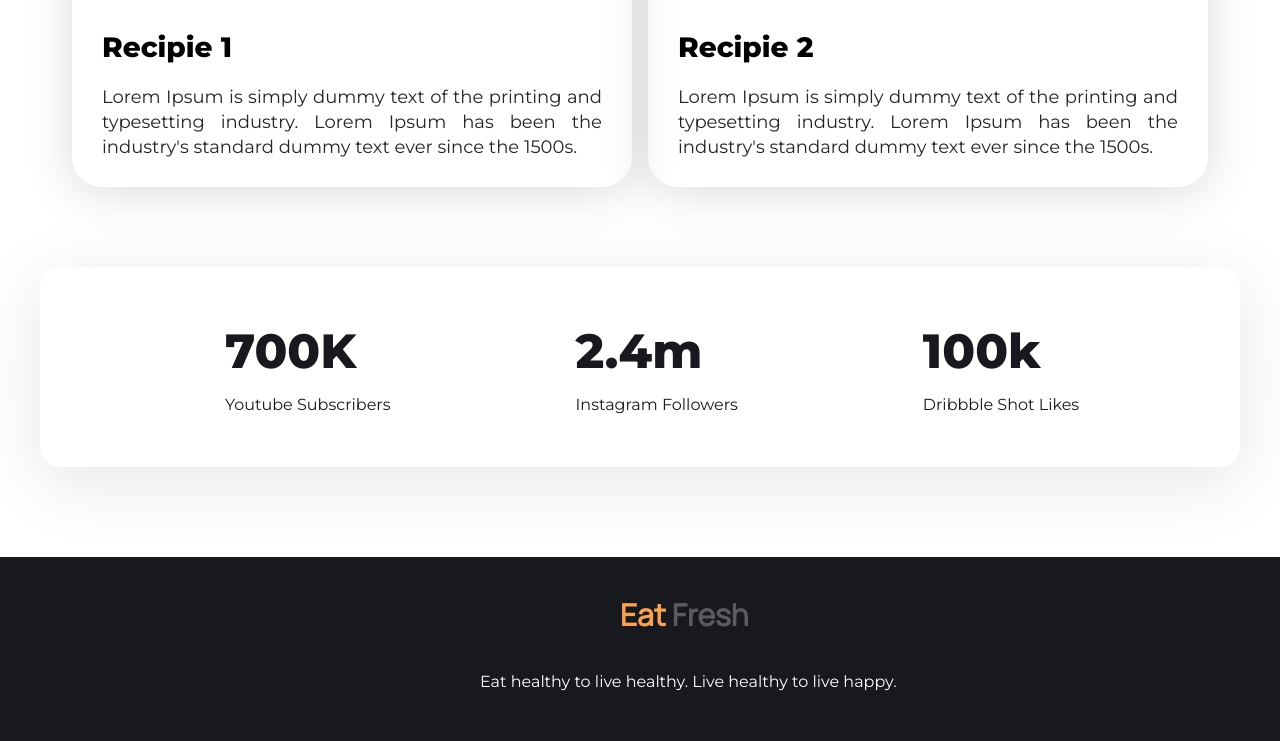
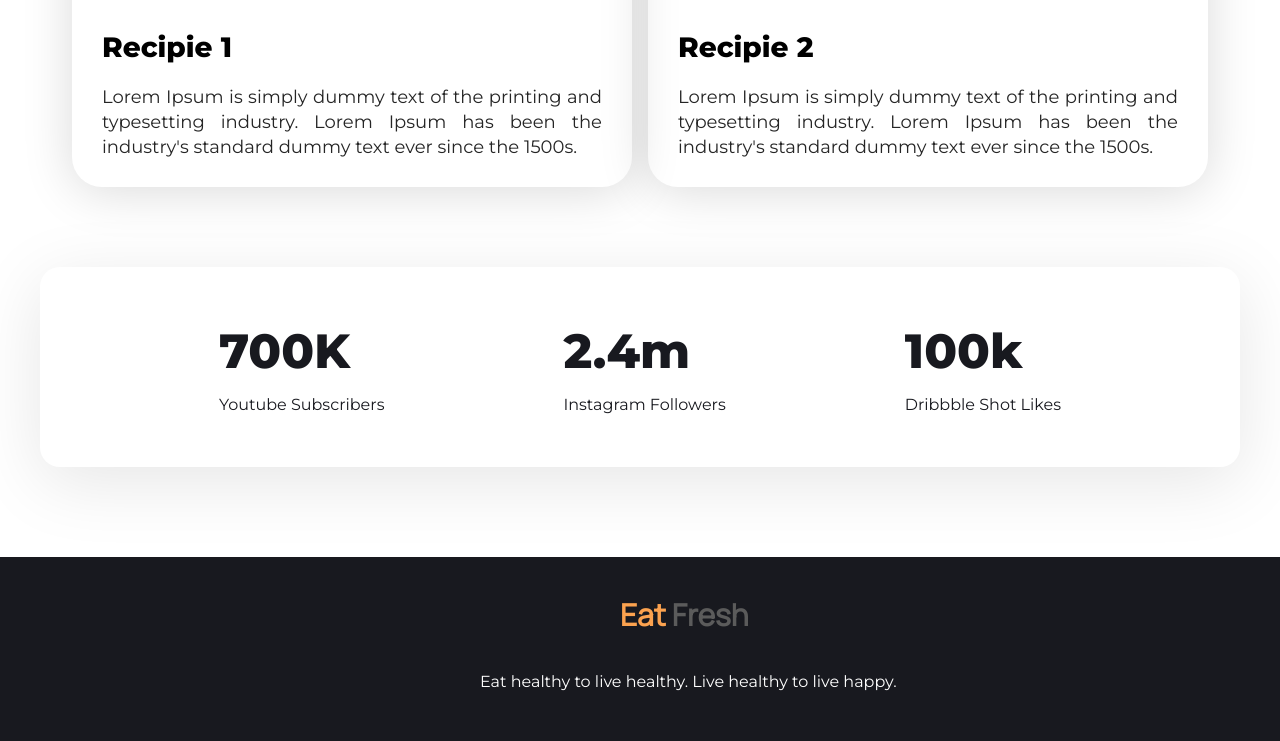
Before and after one commit to shoibaldas/Revision-Portfolio, a plain HTML site: page index.html in a window 1280 px wide. Shown: the part 1863-2604 px from the top of the page. Drawn offline with Linux system fonts and the light colour scheme.

Commit message:
justifying-content

```diff
--- a/style.css
+++ b/style.css
@@ -196,6 +196,7 @@ body {
     margin-left: auto;
     margin-right: auto;
     padding: 64px, 165px, 64px, 165px;
+    justify-content: space-evenly;
 }
 
 .bottom-items-title {
@@ -203,7 +204,6 @@ body {
     font-weight: 700;
     font-size: 48px;
     color: #18191F;
-    padding-left: 185px;
     margin-top: 55px;
 }
 
@@ -212,7 +212,6 @@ body {
     font-weight: 400;
     font-size: 16px;
     color: #18191F;
-    padding-left: 185px;
     margin-top: -25px;
 }
 
```
